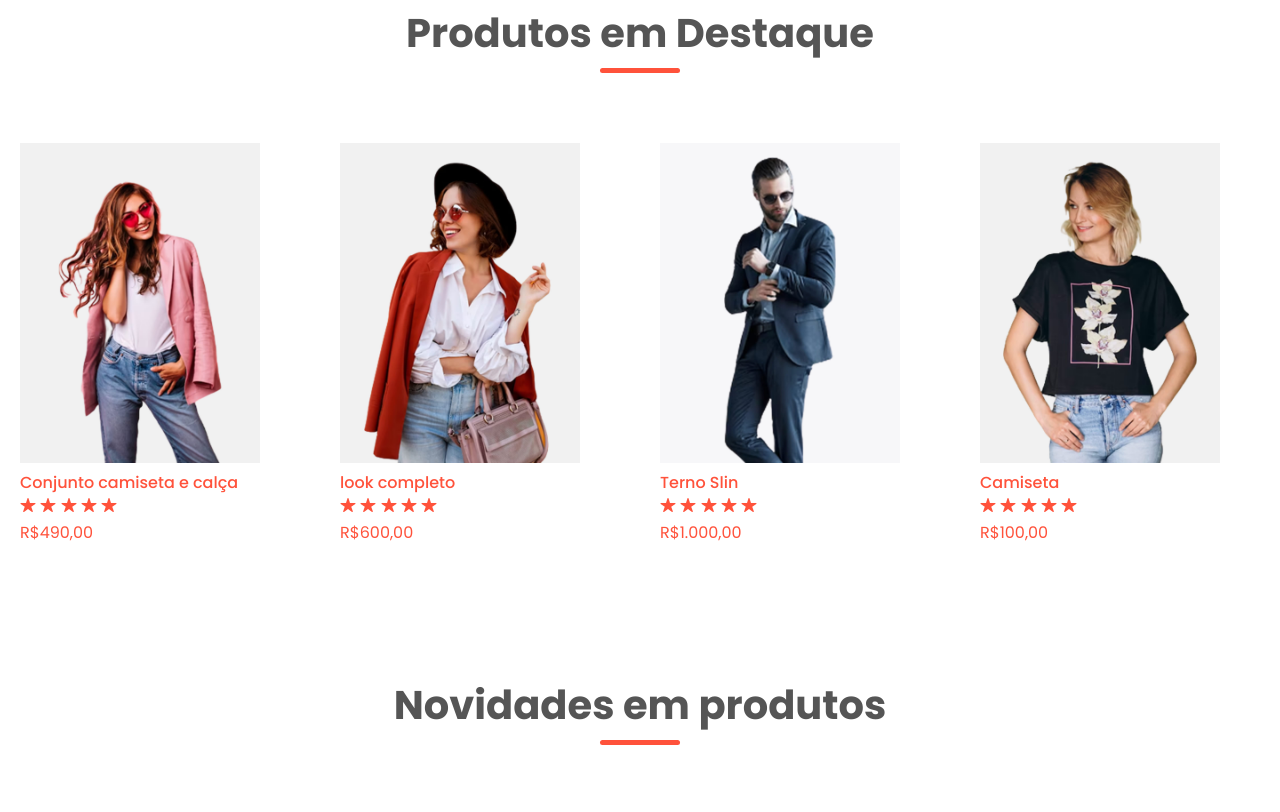
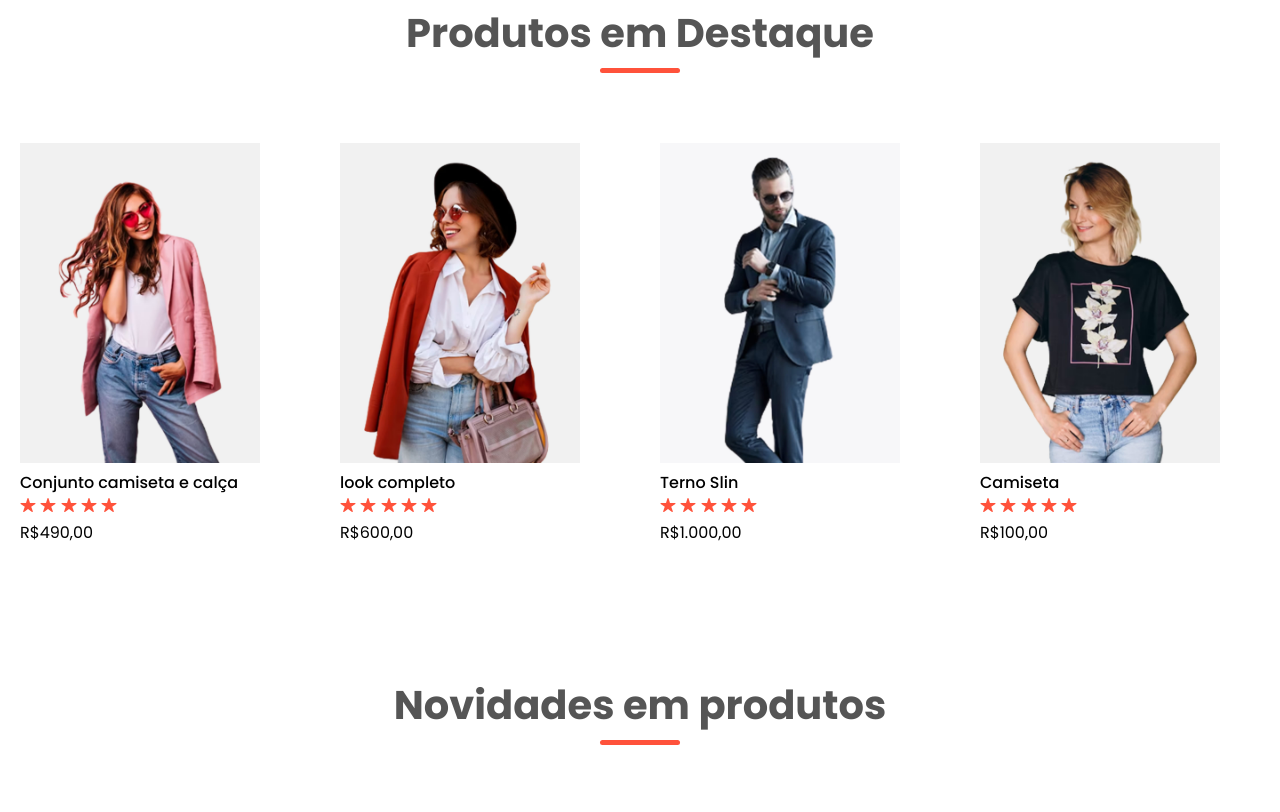
Before and after one commit to RossoniPablo/Elegance-Clothing, a plain HTML site: page index.html in a window 1280 px wide. Shown: the part 1158-1970 px from the top of the page. Drawn offline with nearby package versions, Linux system fonts and the light colour scheme; files whose address does not match are found by name.

Commit message:
feat: ajustando cor

```diff
--- a/styles/style.css
+++ b/styles/style.css
@@ -203,8 +203,7 @@ p {
     font-weight: 500;
 }
 
-.featured-content .cards-featured-content .card-featured-content,
-.customer-testimonial .star-rating {
+.featured-content .cards-featured-content .card-featured-content .star-rating {
     color: var(--cor-padrao);
 }
 
@@ -263,6 +262,10 @@ p {
     color: var(--cor-fonte-corpo-leve);
 }
 
+.customer-testimonial .star-rating {
+    color: var(--cor-padrao);
+}
+
 .customer-testimonial .cards .card img {
     width: 70px;
     border-radius: 50%;
@@ -275,3 +278,5 @@ p {
     font-weight: 600;
     color: var(--cor-fonte-corpo);
 }
+
+/*---------Marcas------*/
```
Also changed, not shown: index.html (+1 -1 lines).
